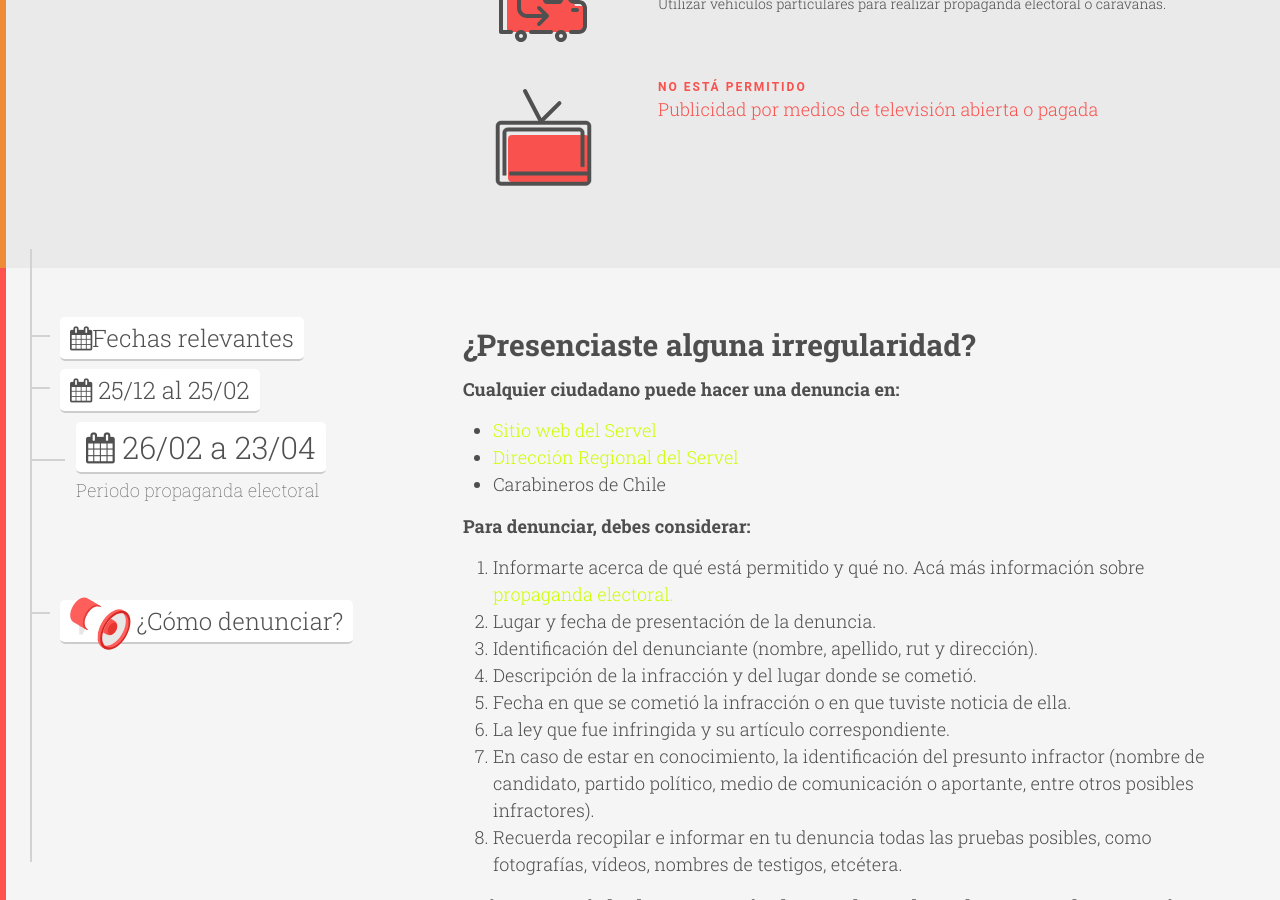
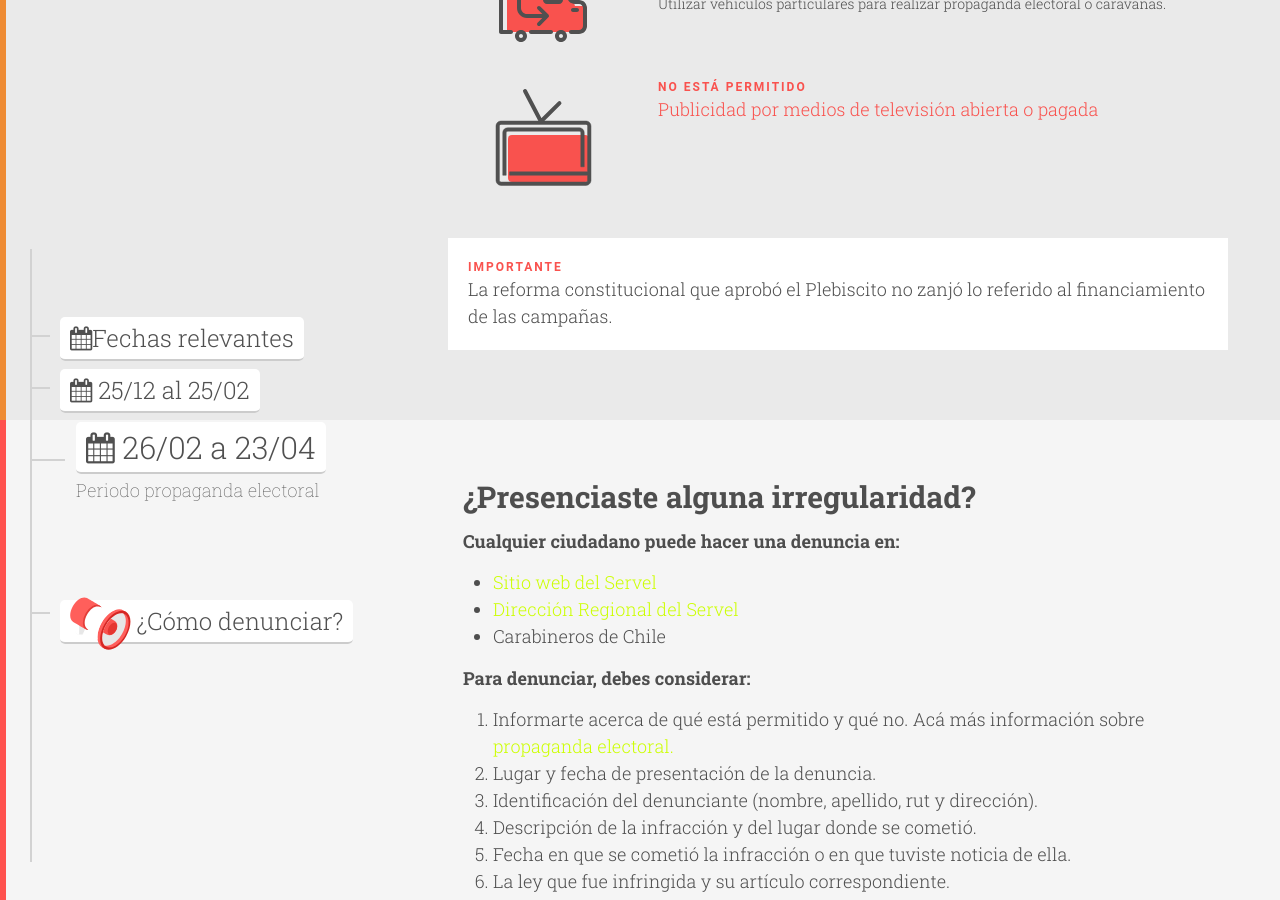
Before and after one commit to ciudadanointeligente/semaforo-electoral, a Jekyll site: the page built from index.html, in a window 1280 px wide and 900 px high, scrolled down 4887 px. Built offline with Jekyll 4.4.1, drawn with Linux system fonts in a browser that asks for light colours; nearby versions of some CDN libraries.

Commit message:
Add disclaimer

```diff
--- a/_includes/iniciocampana.html
+++ b/_includes/iniciocampana.html
@@ -186,4 +186,12 @@
       <div class="no">Publicidad por medios de televisión abierta o pagada</div>
     </div>
   </div>
+  <!-- disclaimer -->
+  <div class="row">
+    <div class="col-md-8 col-md-offset-4 col-xs-12 disclaimer">
+      <div class="tag no">Importante</div>
+      <div>La reforma constitucional que aprobó el Plebiscito no zanjó lo referido al financiamiento de las campañas.
+      </div>
+    </div>
+  </div>
 </div>
--- a/_sass/_base.scss
+++ b/_sass/_base.scss
@@ -550,6 +550,12 @@ p.bajada {
   background-color: white;
 }
 
+.disclaimer{
+  margin-top: 30px;
+  background-color: white;
+  padding: 20px;
+}
+
 /*Responsive utilities*/
 
 @media screen and (max-width: 991px) {
@@ -612,6 +618,7 @@ p.bajada {
   .denuncia {
     display: none;
   }
+
 }
 
 @media screen and (max-width: 840px) {
```
